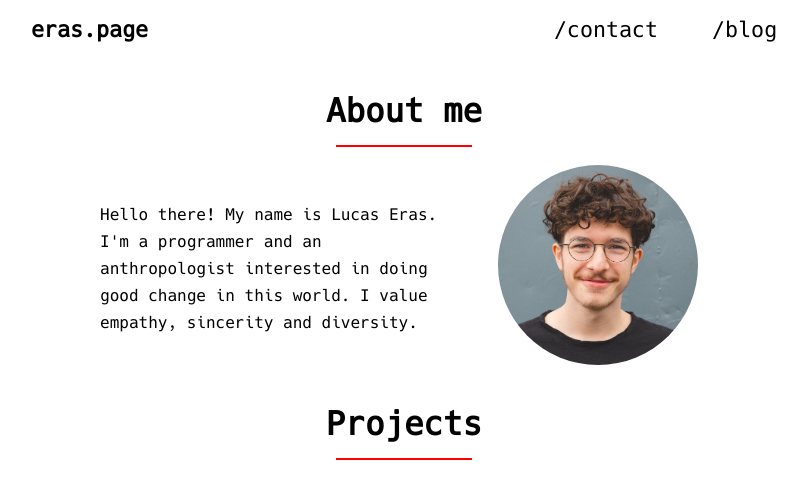
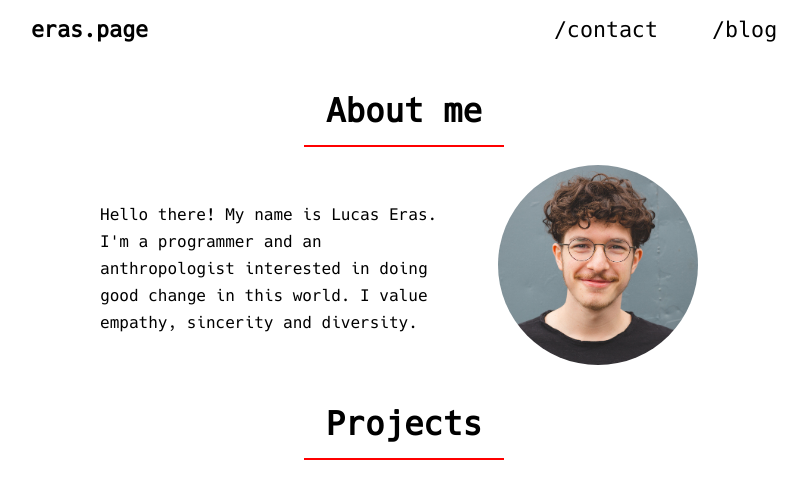
Before and after one commit to lucaseras/eras.page, a Next.js app: page / in a window 1280 px wide. Shown: the top 504 px of the page, without its empty margins (236-1043 px from the left). Built offline with nearby package versions, Linux system fonts and the light colour scheme.

Commit message:
fixed size of line in index

```diff
--- a/components/index.module.css
+++ b/components/index.module.css
@@ -8,7 +8,7 @@
 
 .line {
     border: 1px solid red;
-    width: 20%;
+    width: 200px;
     margin-bottom: 1rem;
 }
 
```
